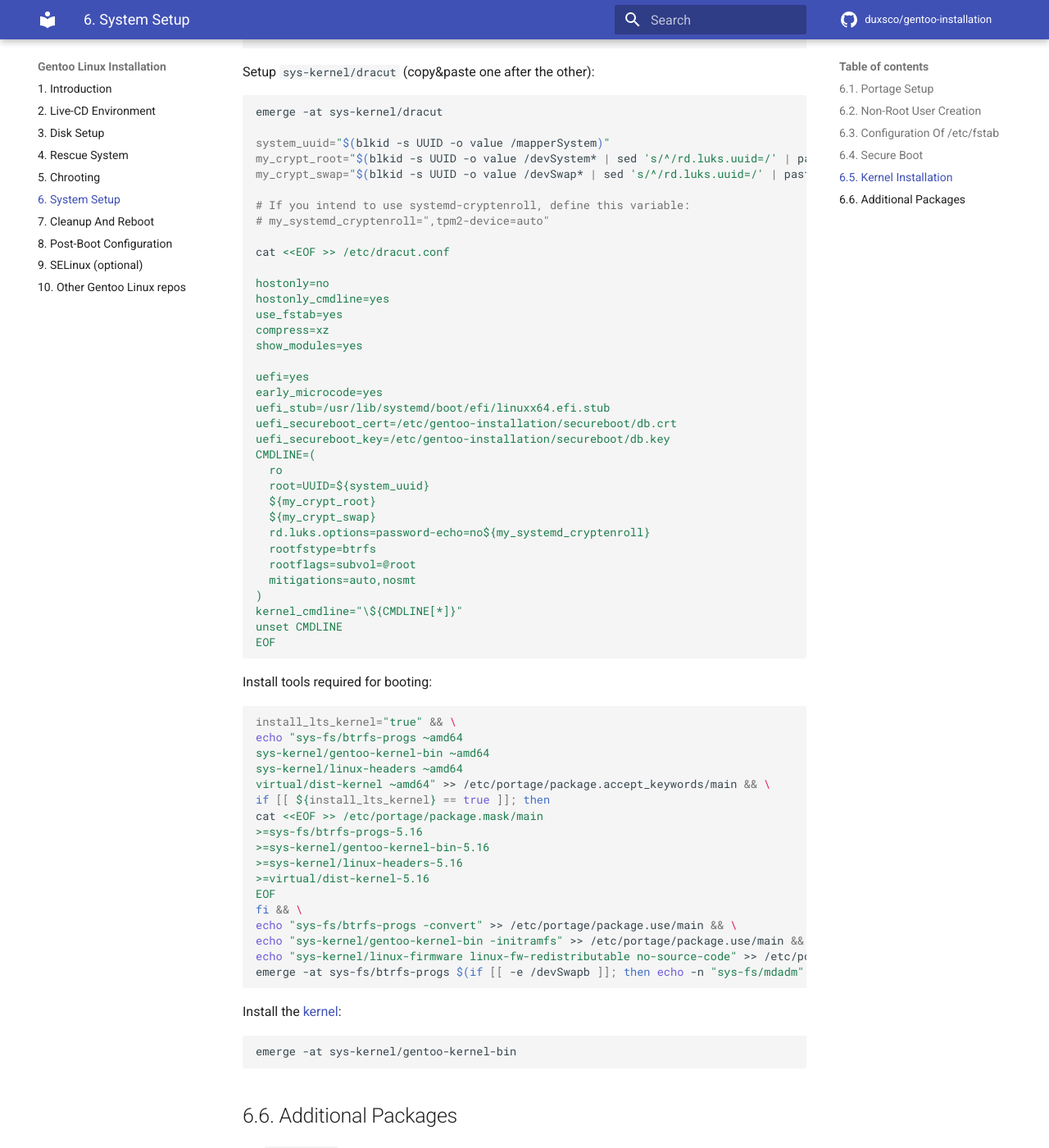
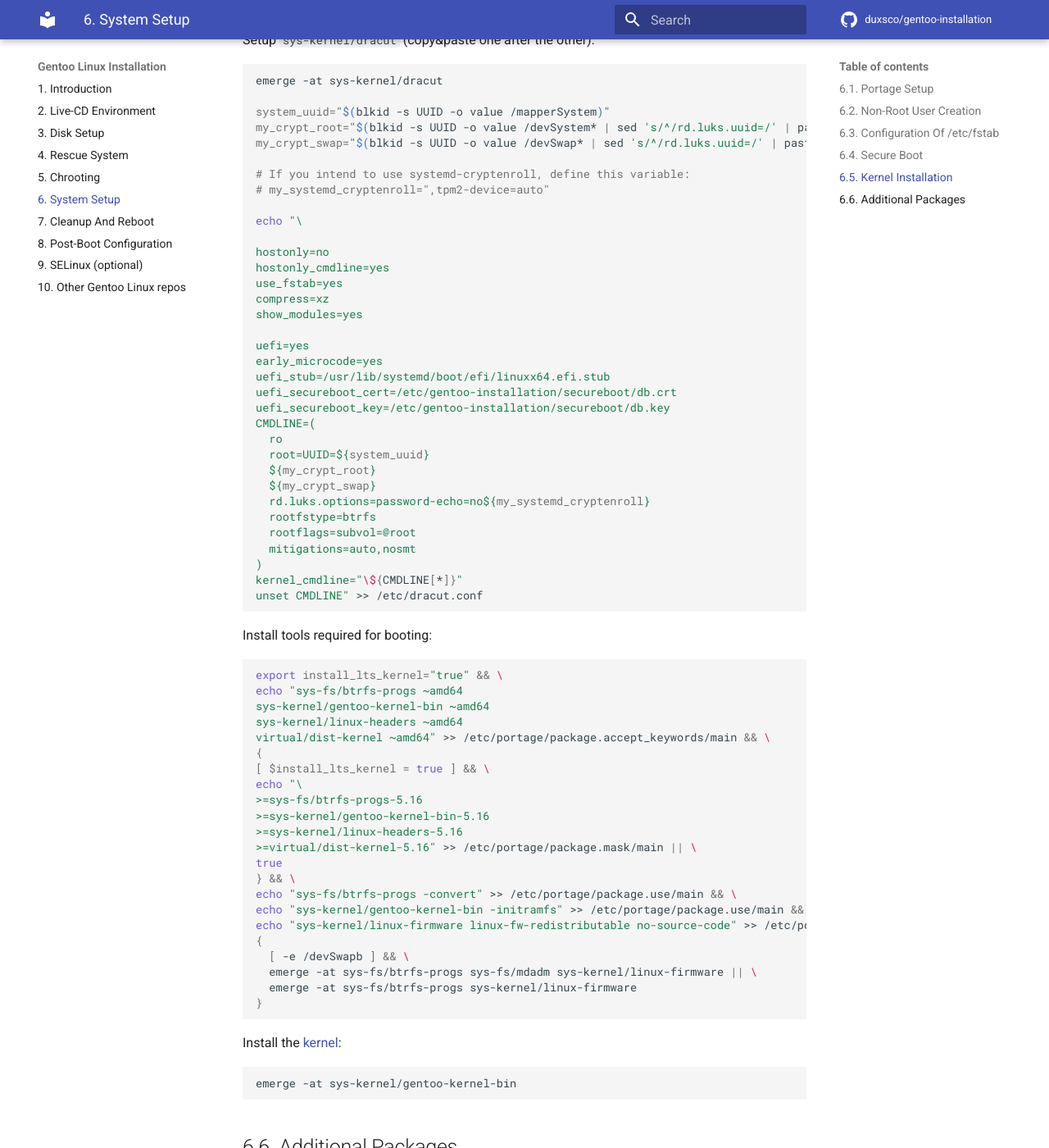
Before and after one commit to duxsco/gentoo-installation, an MkDocs documentation site: the page built from docs/system_setup.md, in a window 1280 px wide and 1400 px high, scrolled down 5932 px. Shown: the whole window at 82% size. Built offline with MkDocs 1.6.1 and Material for MkDocs 9.7.7, drawn with Linux system fonts in a browser that asks for light colours; comment, search, counter and statistics services are not loaded; some of the changed text lies outside the part shown.

````diff
--- a/docs/system_setup.md
+++ b/docs/system_setup.md
@@ -27,20 +27,18 @@ rsync -a /etc/portage/make.conf /etc/portage/._cfg0000_make.conf
 # You could resolve "-march=native" with app-misc/resolve-march-native
 sed -i 's/COMMON_FLAGS="-O2 -pipe"/COMMON_FLAGS="-march=native -O2 -pipe"/' /etc/portage/._cfg0000_make.conf
 
-cat <<'EOF' >> /etc/portage/._cfg0000_make.conf
-EMERGE_DEFAULT_OPTS="--buildpkg --buildpkg-exclude '*/*-bin sys-kernel/* virtual/*' --noconfmem --with-bdeps=y --complete-graph=y"
+echo 'EMERGE_DEFAULT_OPTS="--buildpkg --buildpkg-exclude '\''*/*-bin sys-kernel/* virtual/*'\'' --noconfmem --with-bdeps=y --complete-graph=y"
 
 L10N="de"
 LINGUAS="${L10N}"
 
 GENTOO_MIRRORS="https://ftp-stud.hs-esslingen.de/pub/Mirrors/gentoo/ https://ftp.fau.de/gentoo/ https://ftp.tu-ilmenau.de/mirror/gentoo/"
-FETCHCOMMAND="curl --fail --silent --show-error --location --proto '=https' --tlsv1.2 --ciphers 'ECDHE+AESGCM+AES256:ECDHE+CHACHA20:ECDHE+AESGCM+AES128' --retry 2 --connect-timeout 60 -o \"\${DISTDIR}/\${FILE}\" \"\${URI}\""
+FETCHCOMMAND="curl --fail --silent --show-error --location --proto '\''=https'\'' --tlsv1.2 --ciphers '\''ECDHE+AESGCM+AES256:ECDHE+CHACHA20:ECDHE+AESGCM+AES128'\'' --retry 2 --connect-timeout 60 -o \"\${DISTDIR}/\${FILE}\" \"\${URI}\""
 RESUMECOMMAND="${FETCHCOMMAND} --continue-at -"
 
 USE_HARDENED="pie -sslv3 -suid verify-sig"
 USE="${USE_HARDENED} fish-completion"
-
-EOF
+' >> /etc/portage/._cfg0000_make.conf
 
 echo "*/* $(cpuid2cpuflags)" > /etc/portage/package.use/00cpu-flags
 ```
@@ -281,14 +279,14 @@ echo 'if [[ ${EBUILD_PHASE} == postinst ]]; then
         sbsign --key /etc/gentoo-installation/secureboot/db.key --cert /etc/gentoo-installation/secureboot/db.crt --output "/boot/${my_esp}/EFI/BOOT/BOOTX64.EFI" "/boot/${my_esp}/EFI/BOOT/BOOTX64.EFI"
 
         if [[ $? -ne 0 ]]; then
-cat <<EOF
+cat <<'\''EOF'\''
 
   ___________________________
 < Failed to Secure Boot sign! >
   ---------------------------
          \   ^__^
           \  (oo)\_______
-             (__)\       )\/\\
+             (__)\       )\/\
                  ||----w |
                  ||     ||
 
@@ -310,7 +308,7 @@ my_crypt_swap="$(blkid -s UUID -o value /devSwap* | sed 's/^/rd.luks.uuid=/' | p
 # If you intend to use systemd-cryptenroll, define this variable:
 # my_systemd_cryptenroll=",tpm2-device=auto"
 
-cat <<EOF >> /etc/dracut.conf
+echo "\
 
 hostonly=no
 hostonly_cmdline=yes
@@ -334,30 +332,34 @@ CMDLINE=(
   mitigations=auto,nosmt
 )
 kernel_cmdline="\${CMDLINE[*]}"
-unset CMDLINE
-EOF
+unset CMDLINE" >> /etc/dracut.conf
 ```
 
 Install tools required for booting:
 
 ```shell
-install_lts_kernel="true" && \
+export install_lts_kernel="true" && \
 echo "sys-fs/btrfs-progs ~amd64
 sys-kernel/gentoo-kernel-bin ~amd64
 sys-kernel/linux-headers ~amd64
 virtual/dist-kernel ~amd64" >> /etc/portage/package.accept_keywords/main && \
-if [[ ${install_lts_kernel} == true ]]; then
-cat <<EOF >> /etc/portage/package.mask/main
+{
+[ $install_lts_kernel = true ] && \
+echo "\
 >=sys-fs/btrfs-progs-5.16
 >=sys-kernel/gentoo-kernel-bin-5.16
 >=sys-kernel/linux-headers-5.16
->=virtual/dist-kernel-5.16
-EOF
-fi && \
+>=virtual/dist-kernel-5.16" >> /etc/portage/package.mask/main || \
+true
+} && \
 echo "sys-fs/btrfs-progs -convert" >> /etc/portage/package.use/main && \
 echo "sys-kernel/gentoo-kernel-bin -initramfs" >> /etc/portage/package.use/main && \
 echo "sys-kernel/linux-firmware linux-fw-redistributable no-source-code" >> /etc/portage/package.license && \
-emerge -at sys-fs/btrfs-progs $(if [[ -e /devSwapb ]]; then echo -n "sys-fs/mdadm"; fi) sys-kernel/linux-firmware
+{
+  [ -e /devSwapb ] && \
+  emerge -at sys-fs/btrfs-progs sys-fs/mdadm sys-kernel/linux-firmware || \
+  emerge -at sys-fs/btrfs-progs sys-kernel/linux-firmware
+}
 ```
 
 Install the [kernel](https://www.kernel.org/category/releases.html):
@@ -390,12 +392,10 @@ emerge app-shells/starship && \
 mkdir --mode=0700 /home/david/.config /root/.config && \
 touch /home/david/.config/starship.toml && \
 chown -R david:david /home/david/.config && \
-cat <<'EOF' | tee /root/.config/starship.toml > /home/david/.config/starship.toml; echo $?
-[hostname]
+echo '[hostname]
 ssh_only = false
 format =  "[$hostname](bold red) "
-
-EOF
+' | tee /root/.config/starship.toml > /home/david/.config/starship.toml; echo $?
 ```
 
   - fish shell:
````
Also changed, not shown: docs/chrooting.md (+6 -11 lines), docs/cleanup_and_reboot.md (+3 -3 lines), docs/rescue_system.md (+3 -3 lines).
